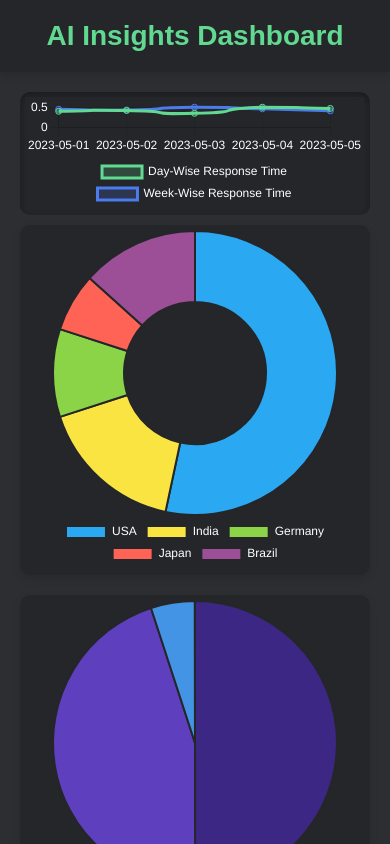
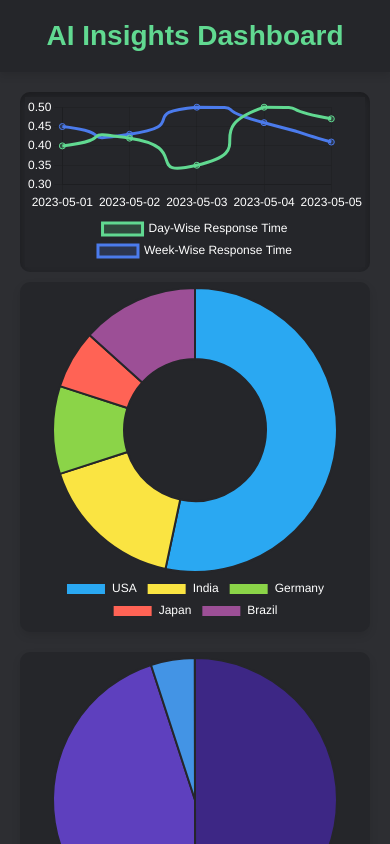
Before and after one commit to pruthviasolkar/AI-Insights-Dashboard, a React (Vite) app: page / in a window 390 px wide. Shown: the top 844 px of the page. Built offline with nearby package versions, Linux system fonts and the light colour scheme.

Commit message:
responsive1

```diff
--- a/src/components/charts/LineChart.tsx
+++ b/src/components/charts/LineChart.tsx
@@ -68,7 +68,7 @@ const LineChart: React.FC<LineChartProps> = ({ dayWiseData, weekWiseData }) => {
 
   return (
     <div className="linechart-container">
-      <Line className="linemain" options={options} data={chartData} height={100} />
+      <Line className="linemain" options={options} data={chartData}   />
     </div>
   );
 };
--- a/src/components/charts/doughnut.css
+++ b/src/components/charts/doughnut.css
@@ -3,6 +3,8 @@
     background-color: var(--secondary-black);
     padding: 10px;
     border-radius: 10px;
+    display: flex;
+    justify-content: center;
     box-shadow: 0 4px 8px rgba(0, 0, 0, 0.1);
 }
 @media screen and (max-width: 768px) {
```
